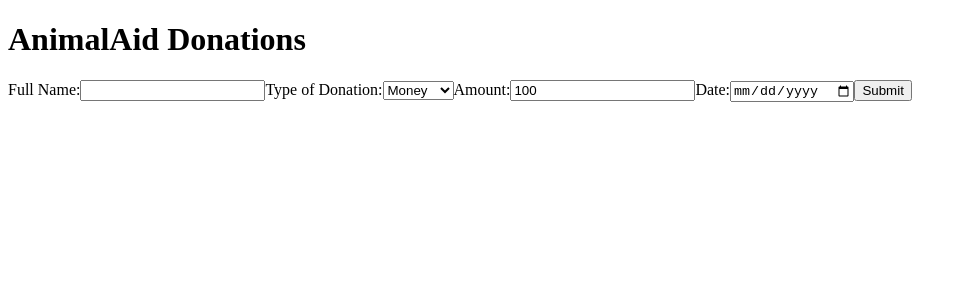
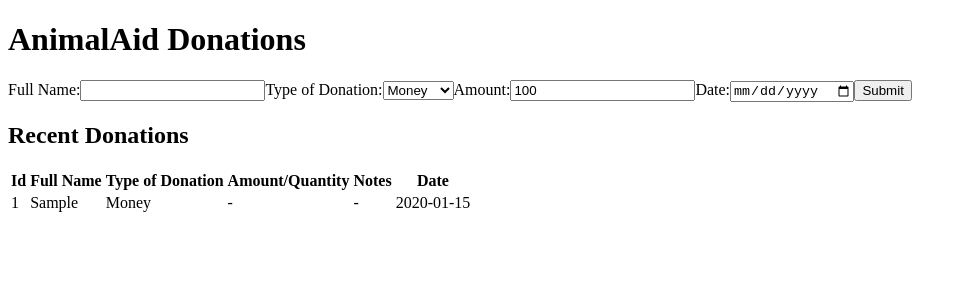
Before and after one commit to patelkvraj/animal-aid-inventory-react-app, a React (Create React App) app: page / in a window 1280 px wide. Both pictures are taken after typing "Sample", "2020-01-15" into the empty fields and a click on the input 883 px from the left and 90 px from the top of the page. Shown: the top 300 px of the page, without its empty margins (0-967 px from the left). Built offline with nearby package versions, Linux system fonts and the light colour scheme.

Commit message:
Add DonationList component to display recent donations

```diff
--- a/src/Donation.js
+++ b/src/Donation.js
@@ -1,4 +1,5 @@
 import DonationForm from "./DonationForm.js";
+import DonationList from "./DonationList.js";
 import { useState } from "react";
 
 function Donation() {
@@ -12,6 +13,7 @@ function Donation() {
     <>
       <h1>AnimalAid Donations</h1>
       <DonationForm onAddDonation={addDonation} />
+      <DonationList donations={donations} />
     </>
   );
 }
--- /dev/null
+++ b/src/DonationList.js
@@ -0,0 +1,42 @@
+function DonationList({ donations }) {
+  if (donations.length === 0) {
+    return (
+      <>
+        <h2>Recent Donations</h2>
+        <p>No donations yet. Be the first to donate!</p>
+      </>
+    );
+  } else {
+    return (
+      <>
+        <h2>Recent Donations</h2>
+        <table>
+          <thead>
+            <tr>
+              <th>Id</th>
+              <th>Full Name</th>
+              <th>Type of Donation</th>
+              <th>Amount/Quantity</th>
+              <th>Notes</th>
+              <th>Date</th>
+            </tr>
+          </thead>
+          <tbody>
+            {donations.map((donation, id) => (
+              <tr key={id}>
+                <td>{id + 1}</td>
+                <td>{donation.username || "Anonymous"}</td>
+                <td>{donation.donationType || "-"}</td>
+                <td>{donation.amount || donation.quantity || "-"}</td>
+                <td>{donation.description || "-"}</td>
+                <td>{donation.date || "-"}</td>
+              </tr>
+            ))}
+          </tbody>
+        </table>
+      </>
+    );
+  }
+}
+
+export default DonationList;
```
